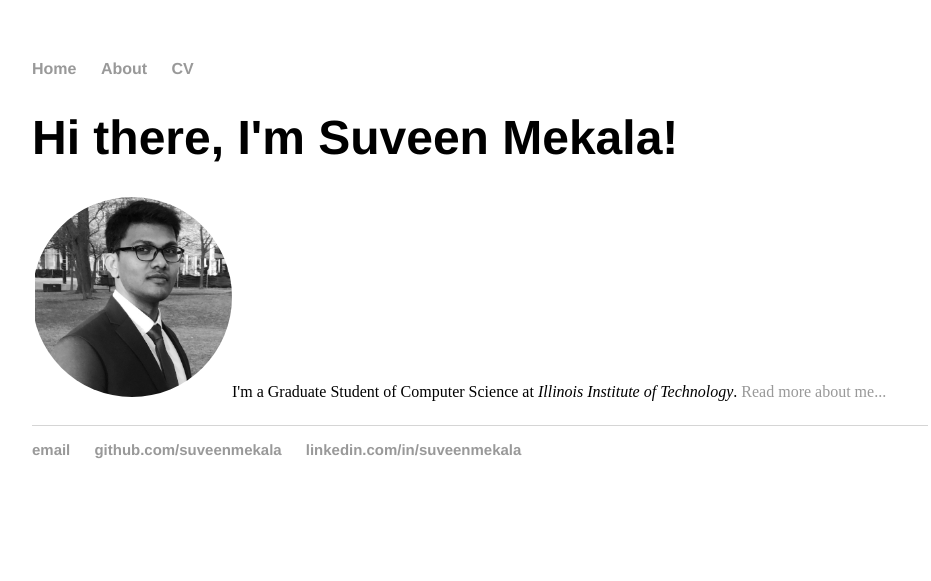
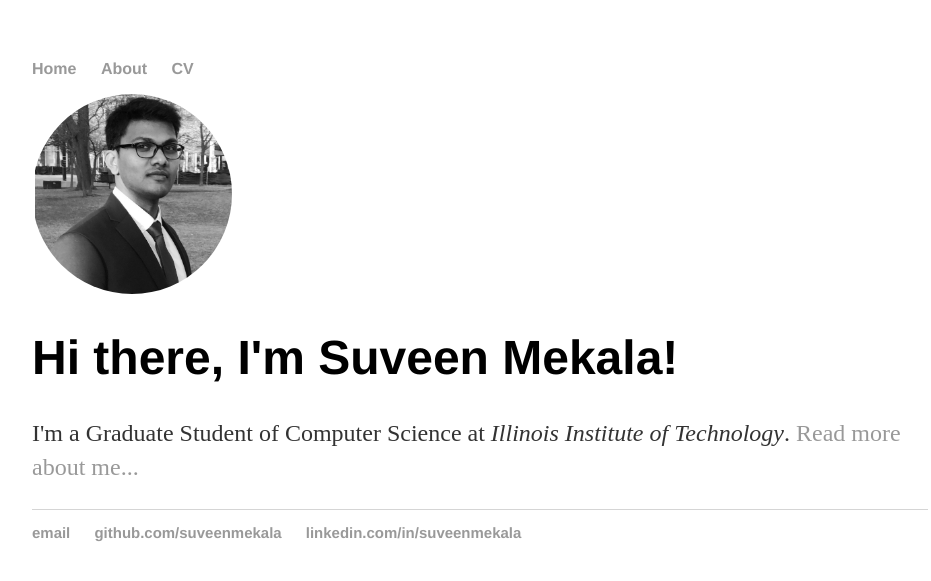
Before and after one commit to SuveenMekala/suveenmekala.github.io, a Jekyll site: the page built from index.html, in a window 1280 px wide. Shown: the top 581 px of the page, without its empty margins (160-1091 px from the left). Built offline with Jekyll 4.4.1, drawn with Linux system fonts in a browser that asks for light colours.

Commit message:
Update index.html

```diff
--- a/index.html
+++ b/index.html
@@ -2,11 +2,11 @@
 layout: default
 title: Satya Suveen Reddy Mekala
 ---
+<div class="circular--landscape">
+ 		 <img src="suveen.jpg" />
+</div><br>
 <div class="blurb">
         	<h1>Hi there, I'm Suveen Mekala!</h1>
-		<div class="circular--landscape">
- 		 <img src="suveen.jpg" />
-	</div
 		<p>I'm a Graduate Student of Computer Science at <em>Illinois Institute of Technology</em>.  <a href="/about">Read more about me...</a></p>
 </div>
 <!-- /.blurb -->
```
